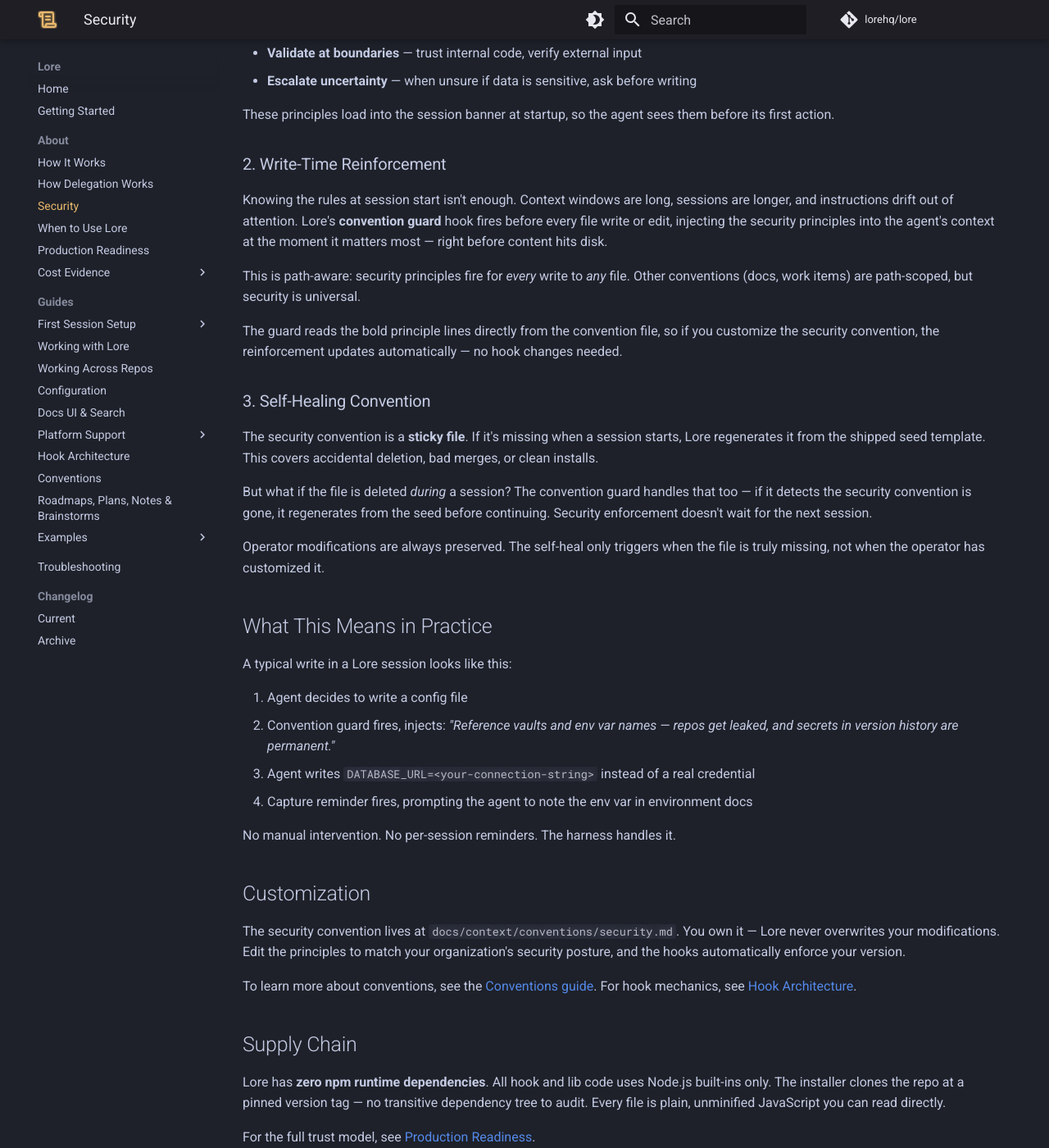
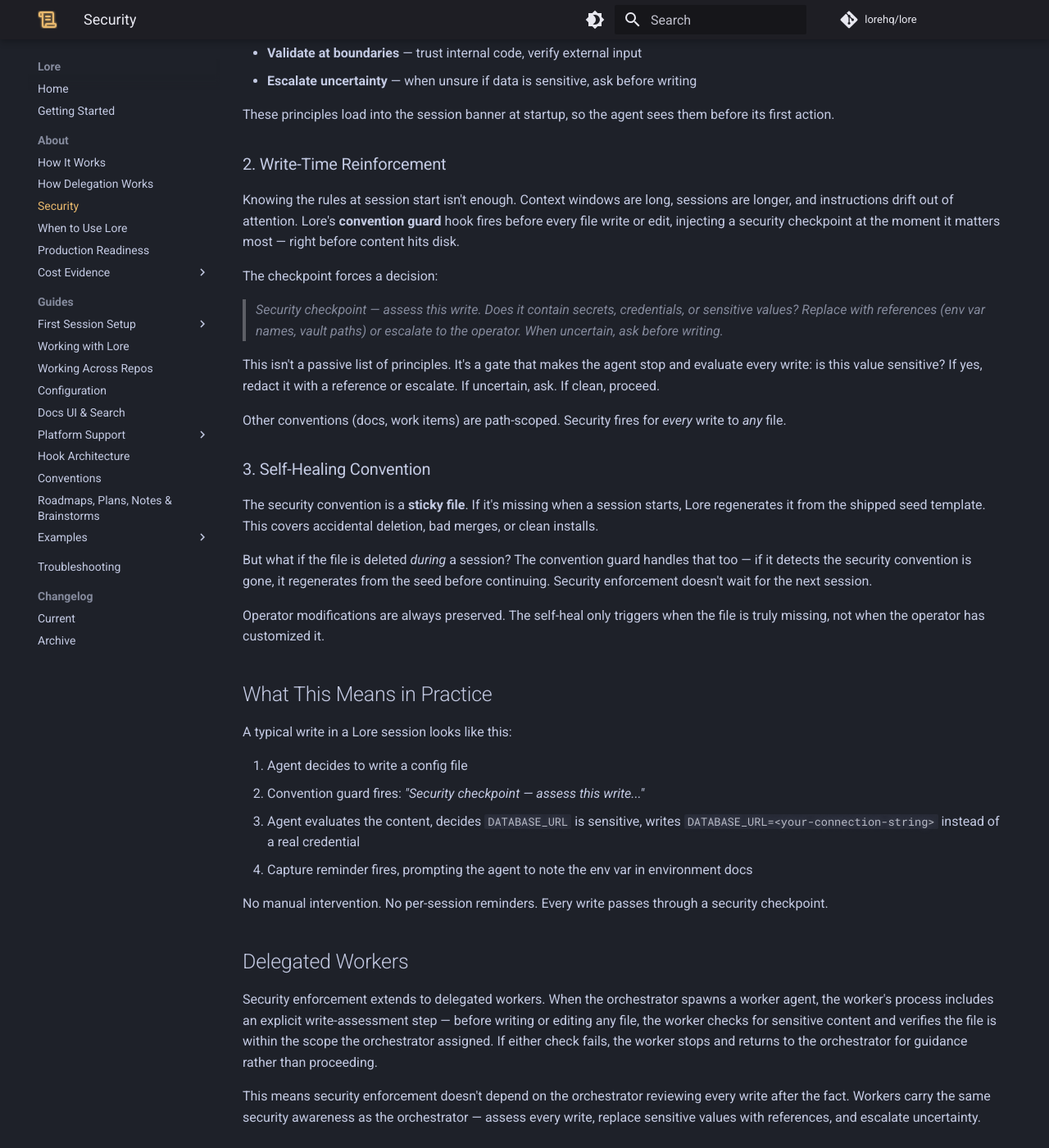
Before and after one commit to lorehq/lore-docs, an MkDocs documentation site: the page built from docs/security.md, in a window 1280 px wide and 1400 px high, scrolled down 701 px. Shown: the whole window at 82% size. Built offline with MkDocs 1.6.1 and Material for MkDocs 9.7.7, drawn with Linux system fonts in a browser that asks for light colours; comment, search, counter and statistics services are not loaded.

Commit message:
Document worker write-guard in security page
Workers carry their own security enforcement — assess every write
for sensitive content and scope, escalate uncertainty to orchestrator.

Co-Authored-By: Claude Opus 4.6 <noreply@anthropic.com>

```diff
--- a/docs/security.md
+++ b/docs/security.md
@@ -29,11 +29,15 @@ These principles load into the session banner at startup, so the agent sees them
 
 ### 2. Write-Time Reinforcement
 
-Knowing the rules at session start isn't enough. Context windows are long, sessions are longer, and instructions drift out of attention. Lore's **convention guard** hook fires before every file write or edit, injecting the security principles into the agent's context at the moment it matters most — right before content hits disk.
+Knowing the rules at session start isn't enough. Context windows are long, sessions are longer, and instructions drift out of attention. Lore's **convention guard** hook fires before every file write or edit, injecting a security checkpoint at the moment it matters most — right before content hits disk.
 
-This is path-aware: security principles fire for *every* write to *any* file. Other conventions (docs, work items) are path-scoped, but security is universal.
+The checkpoint forces a decision:
 
-The guard reads the bold principle lines directly from the convention file, so if you customize the security convention, the reinforcement updates automatically — no hook changes needed.
+> *Security checkpoint — assess this write. Does it contain secrets, credentials, or sensitive values? Replace with references (env var names, vault paths) or escalate to the operator. When uncertain, ask before writing.*
+
+This isn't a passive list of principles. It's a gate that makes the agent stop and evaluate every write: is this value sensitive? If yes, redact it with a reference or escalate. If uncertain, ask. If clean, proceed.
+
+Other conventions (docs, work items) are path-scoped. Security fires for *every* write to *any* file.
 
 ### 3. Self-Healing Convention
 
@@ -48,11 +52,17 @@ Operator modifications are always preserved. The self-heal only triggers when th
 A typical write in a Lore session looks like this:
 
 1. Agent decides to write a config file
-2. Convention guard fires, injects: *"Reference vaults and env var names — repos get leaked, and secrets in version history are permanent."*
-3. Agent writes `DATABASE_URL=<your-connection-string>` instead of a real credential
+2. Convention guard fires: *"Security checkpoint — assess this write..."*
+3. Agent evaluates the content, decides `DATABASE_URL` is sensitive, writes `DATABASE_URL=<your-connection-string>` instead of a real credential
 4. Capture reminder fires, prompting the agent to note the env var in environment docs
 
-No manual intervention. No per-session reminders. The harness handles it.
+No manual intervention. No per-session reminders. Every write passes through a security checkpoint.
+
+## Delegated Workers
+
+Security enforcement extends to delegated workers. When the orchestrator spawns a worker agent, the worker's process includes an explicit write-assessment step — before writing or editing any file, the worker checks for sensitive content and verifies the file is within the scope the orchestrator assigned. If either check fails, the worker stops and returns to the orchestrator for guidance rather than proceeding.
+
+This means security enforcement doesn't depend on the orchestrator reviewing every write after the fact. Workers carry the same security awareness as the orchestrator — assess every write, replace sensitive values with references, and escalate uncertainty.
 
 ## Customization
 
```
